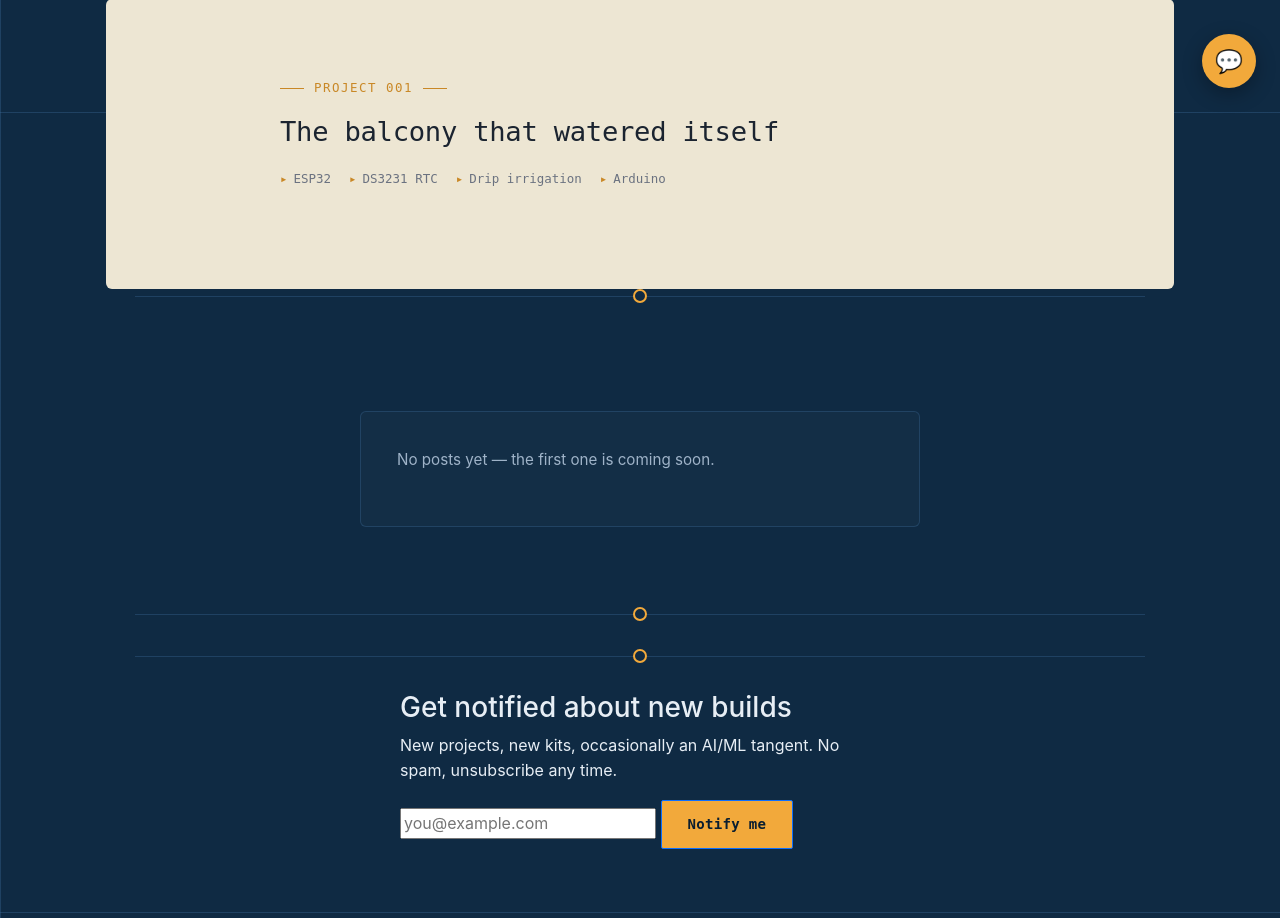
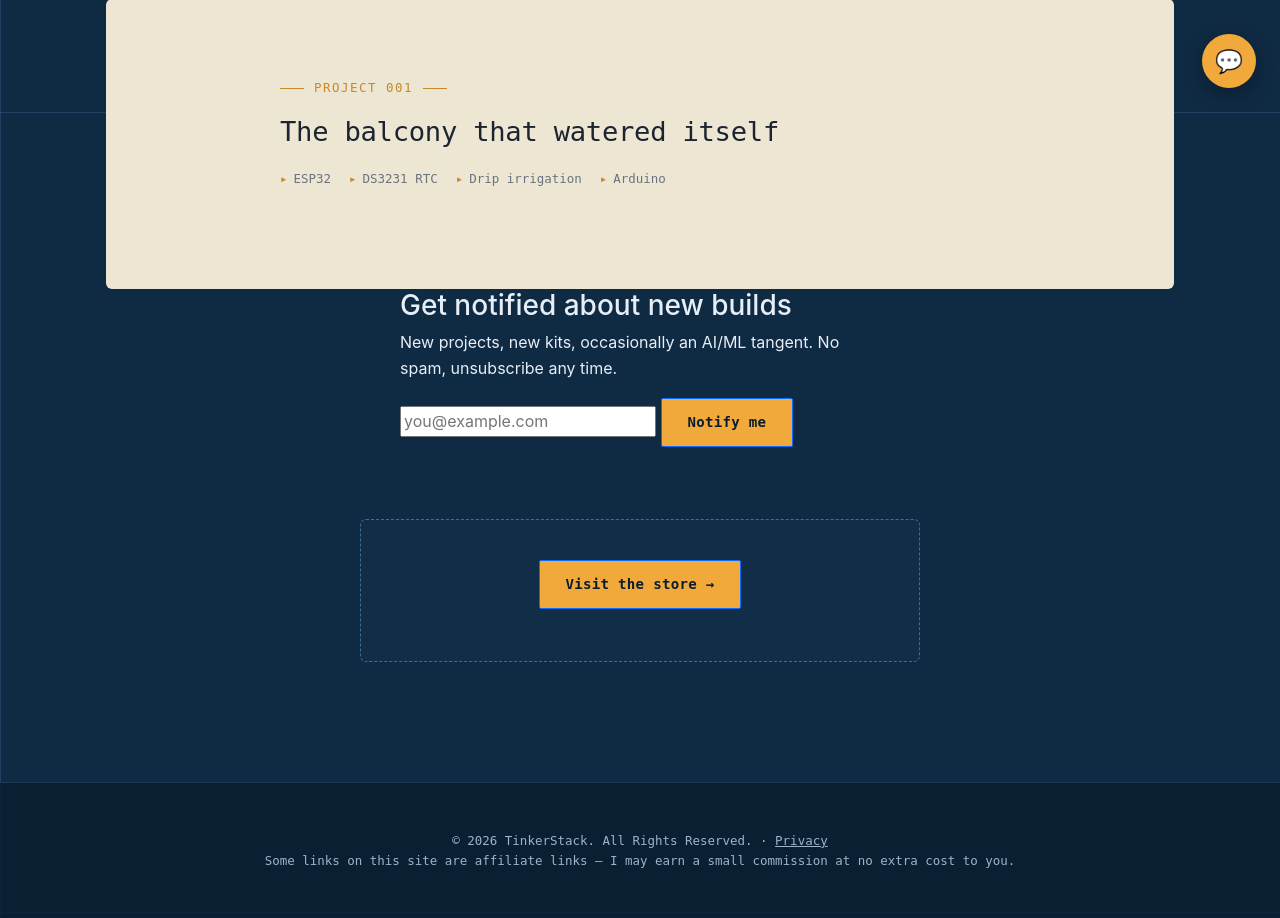
Before and after one commit to pradeep1955/mysite, a Django app: page / in a window 1280 px wide. Shown: the part 688-1606 px from the top of the page. Run offline with Django 4.2, Linux system fonts and the light colour scheme; data that the repository does not hold is empty; some libraries are stand-ins or nearby versions.

Commit message:
home page image v4

```diff
--- a/home/templates/home/main.html
+++ b/home/templates/home/main.html
@@ -45,27 +45,6 @@
   </div>
 </section>
 
-<div class="node-marker"></div>
-
-<section class="blog-teaser">
-  {% if latest_post %}
-  <div class="blog-card">
-    <span class="tag">Latest post</span>
-    <h3 class="post-title">
-      <a href="{% url 'post-detail' latest_post.pk %}">{{ latest_post.title }}</a>
-    </h3>
-    <p>{{ latest_post.content|truncatewords:30 }}</p>
-    <a class="story-link accent-link" href="{% url 'post-detail' latest_post.pk %}">Read the post →</a>
-  </div>
-  {% else %}
-  <div class="blog-card">
-    <p>No posts yet — the first one is coming soon.</p>
-  </div>
-  {% endif %}
-</section>
-
-<div class="node-marker"></div>
-<div class="node-marker"></div>
 <section class="store-section">
   <div class="store-wrap" style="display:flex; justify-content:center;">
     {% include "home/_subscribe_form.html" with source="homepage" %}
```
